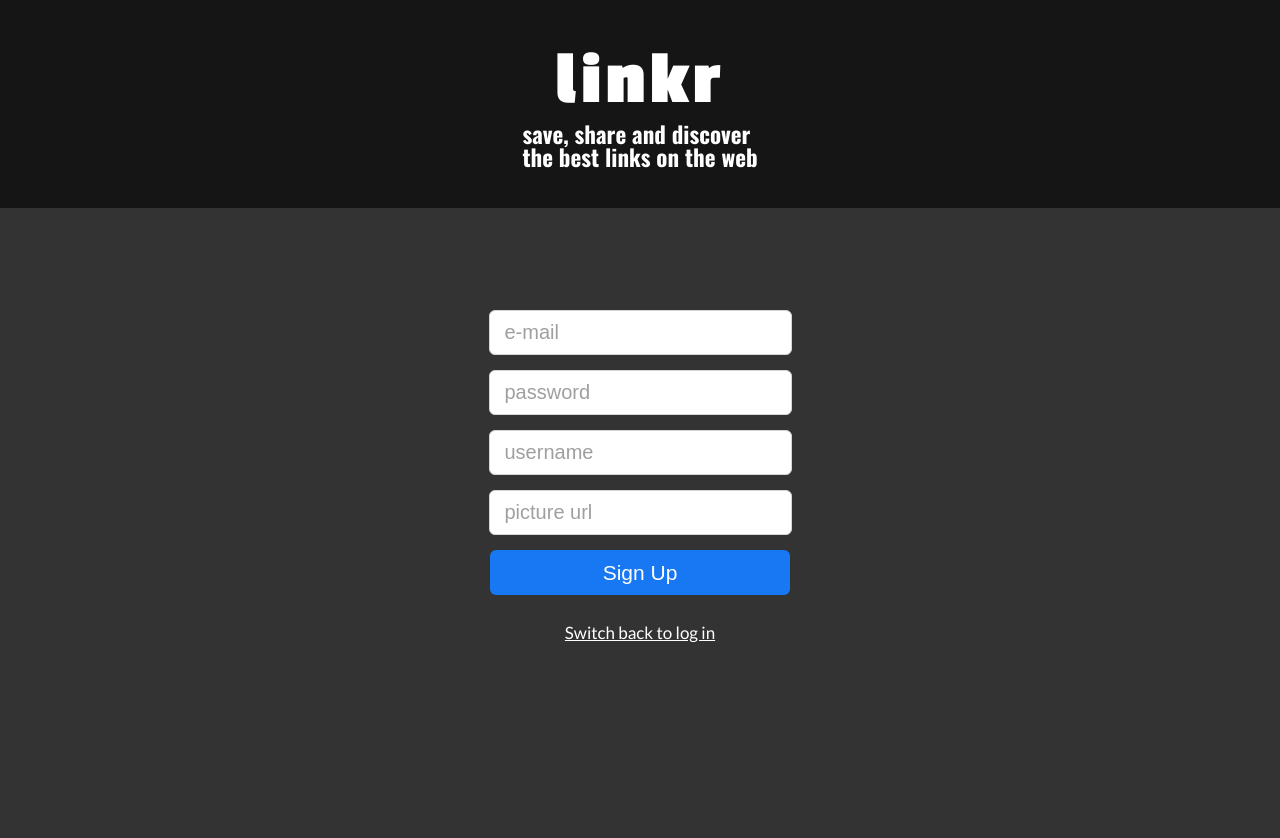
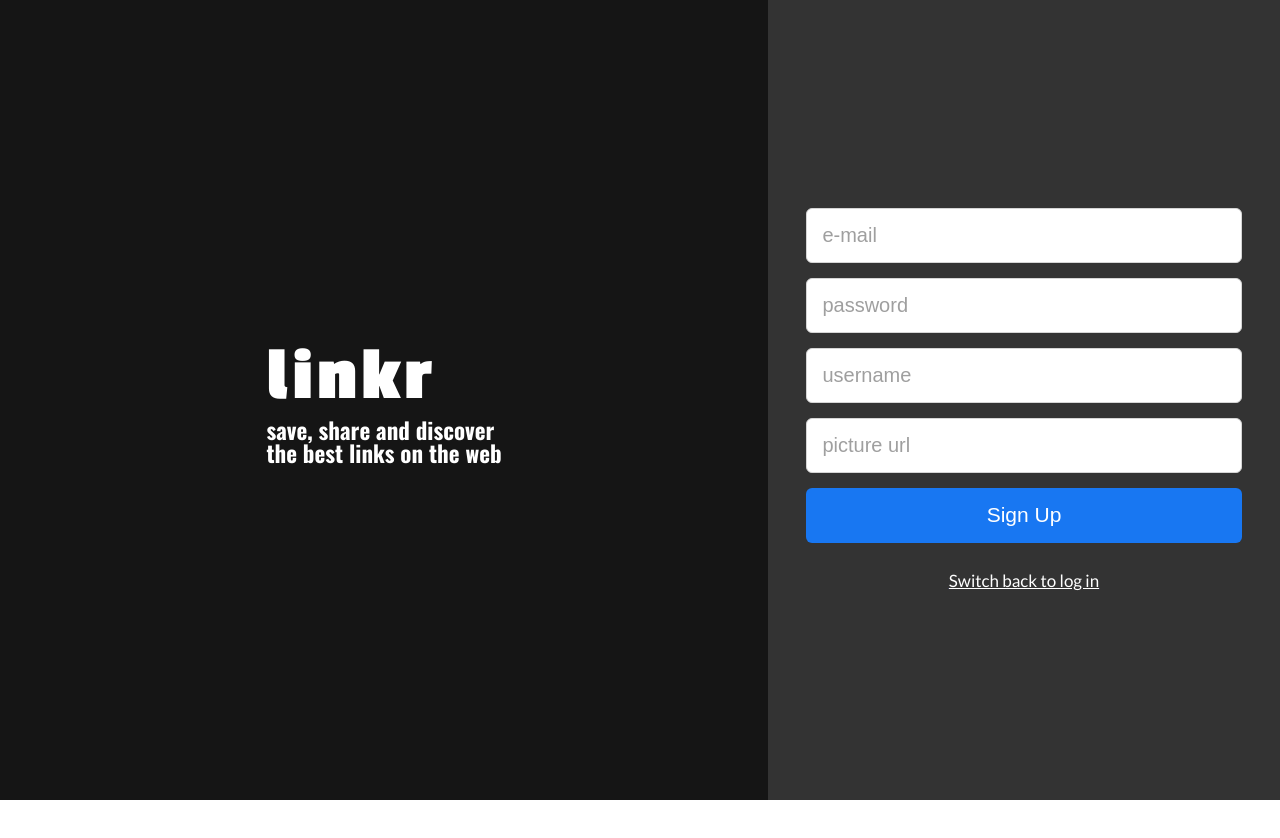
Before and after one commit to miguelmmattar/linkr-front, a React (Create React App) app: page /signup in a window 1280 px wide. Shown: the top 838 px of the page. After the commit the page ends 800 px from the top, so only its background shows below. Built offline with nearby package versions, Linux system fonts and the light colour scheme.

Commit message:
feat [signup & responsivity] finished signin and signup components with responsive options

```diff
--- a/src/components/SignInPage.js
+++ b/src/components/SignInPage.js
@@ -3,9 +3,17 @@ import { ThreeDots } from 'react-loader-spinner';
 import { useContext } from "react";
 import UserContext from "../contexts/UserContext.js";
 import { useNavigate, Link } from "react-router-dom";
-import styled from "styled-components";
 import services from "../services/linkr.js"
-
+import {
+    Wrapper,
+    TopContainer,
+    Title,
+    Branding,
+    LoginContainer,
+    New,
+    Loginform,
+    Loginbutton
+} from "../styles/AuthenticationStyle.js";
 
 function SignIn() {
     const { setUser } = useContext(UserContext);
@@ -38,18 +46,19 @@ function SignIn() {
 
         }).catch((error) => {
             console.error(error);
-            alert(`Please verify the insert data`);
+            alert(`Incorrect email or password, please verify the insertet data`);
             setIsDisable(false);
         });
     }
-
 
     return (
 
         <Wrapper>
             <TopContainer>
-                <Title>linkr</Title>
-                <Branding>save, share and discover <br></br> the best links on the web</Branding>
+                <div>
+                    <Title>linkr</Title>
+                    <Branding>save, share and discover <br></br> the best links on the web</Branding>
+                </div>
             </TopContainer>
             <LoginContainer>
                 <Loginform onSubmit={handleForm}>
@@ -74,92 +83,4 @@ function SignIn() {
     );
 }
 
-const Wrapper = styled.div`
-    height: 100vh;
-    width: 100vw;
-    height: 100vh;
-    z-index: 5;
-`
-const TopContainer = styled.div`
-    display: flex;
-    flex-direction: column;
-    align-items: center;
-    justify-content: center;
-    height: 26%;
-    width: 100%;
-    background-color: #151515;
-`
-const Title = styled.div`
-    font-family: 'Passion One', cursive;
-    font-weight: 700;
-    font-size: 76px;
-    line-height: 84px;
-    letter-spacing: 0.05em;
-    color: #FFFFFF;
-`;
-const Branding = styled.div`
-    font-family: 'Oswald', sans-serif;
-    font-weight: 700;
-    font-size: 23px;
-    color: #FFFFFF;
-`;
-const LoginContainer = styled.div`
-    display: flex;
-    flex-direction: column;
-    align-items: center;
-    justify-content: flex-start;
-    height: 74%;
-    width: 100%;
-    margin-top: 8%;
-    background-color: #333333;
-`
-const New = styled.p`
-    a{
-        text-decoration: none;
-    }
-    font-family: 'Lato';
-    font-style: normal;
-    font-weight: 400;
-    font-size: 17px;
-    line-height: 25px;
-    text-decoration-line: underline;
-    color: #FFFFFF;
-
-`
-const Loginform = styled.form`
-    display: flex;
-    flex-direction: column;
-    align-items: center;
-    input{
-        width: 303px;
-        height: 45px;
-        margin-bottom: 6px;
-        border: solid 1px #D5D5D5;
-        font-weight: 400;
-        font-size: 20px;
-        font-family: 'Raleway', sans-serif;
-        padding: 15px;
-        border-radius: 6px;
-        margin-bottom: 15px;
-        ::placeholder {
-        color: #9F9F9F;;
-        }
-    }
-`
-const Loginbutton = styled.button`
-    height: 45px;
-    width: 300px;
-    display: flex;
-    align-items: center;
-    justify-content: center;
-    background-color: #1877F2;;
-    border: none;
-    border-radius: 6px;
-    font-size: 21px;
-    font-family: 'Raleway', sans-serif;
-    color: #FFFFFF;
-    margin-bottom: 25px;
-    opacity: ${props => props.bluur ? 0.5 : 1};
-`
-
 export default SignIn;
--- a/src/components/SignUpPage.js
+++ b/src/components/SignUpPage.js
@@ -1,8 +1,17 @@
 import { useNavigate, Link } from "react-router-dom";
 import { useState } from "react";
 import { ThreeDots } from 'react-loader-spinner';
-import styled from "styled-components";
 import services from "../services/linkr.js"
+import {
+    Wrapper,
+    TopContainer,
+    Title,
+    Branding,
+    LoginContainer,
+    New,
+    Loginform,
+    Loginbutton
+} from "../styles/AuthenticationStyle.js";
 
 function SignUp() {
     const [isDisable, setIsDisable] = useState(false);
@@ -32,10 +41,9 @@ function SignUp() {
             return (navigate("/"));
         }).catch((error) => {
             console.error(error);
-            if(error.response.status === 422) {
+            if (error.response.status === 422) {
                 alert(`Please verify the insert data, ${error.response.data}`);
-            } else if(error.response.status === 409)
-            {
+            } else if (error.response.status === 409) {
                 alert(`This e-mail is already registered`);
             }
             setIsDisable(false);
@@ -45,8 +53,10 @@ function SignUp() {
     return (
         <Wrapper>
             <TopContainer>
-                <Title>linkr</Title>
-                <Branding>save, share and discover <br></br> the best links on the web</Branding>
+                <div>
+                    <Title>linkr</Title>
+                    <Branding>save, share and discover <br></br> the best links on the web</Branding>
+                </div>
             </TopContainer>
             <LoginContainer>
                 <Loginform onSubmit={handleForm}>
@@ -80,92 +90,4 @@ function SignUp() {
     );
 }
 
-const Wrapper = styled.div`
-    height: 100vh;
-    width: 100vw;
-    height: 100vh;
-    z-index: 5;
-`
-const TopContainer = styled.div`
-    display: flex;
-    flex-direction: column;
-    align-items: center;
-    justify-content: center;
-    height: 26%;
-    width: 100%;
-    background-color: #151515;
-`
-const Title = styled.div`
-    font-family: 'Passion One', cursive;
-    font-weight: 700;
-    font-size: 76px;
-    line-height: 84px;
-    letter-spacing: 0.05em;
-    color: #FFFFFF;
-`;
-const Branding = styled.div`
-    font-family: 'Oswald', sans-serif;
-    font-weight: 700;
-    font-size: 23px;
-    color: #FFFFFF;
-`;
-const LoginContainer = styled.div`
-    display: flex;
-    flex-direction: column;
-    align-items: center;
-    justify-content: flex-start;
-    height: 74%;
-    width: 100%;
-    margin-top: 8%;
-    background-color: #333333;
-`
-const New = styled.p`
-    a{
-        text-decoration: none;
-    }
-    font-family: 'Lato';
-    font-style: normal;
-    font-weight: 400;
-    font-size: 17px;
-    line-height: 25px;
-    text-decoration-line: underline;
-    color: #FFFFFF;
-
-`
-const Loginform = styled.form`
-    display: flex;
-    flex-direction: column;
-    align-items: center;
-    input{
-        width: 303px;
-        height: 45px;
-        margin-bottom: 6px;
-        border: solid 1px #D5D5D5;
-        font-weight: 400;
-        font-size: 20px;
-        font-family: 'Raleway', sans-serif;
-        padding: 15px;
-        border-radius: 6px;
-        margin-bottom: 15px;
-        ::placeholder {
-        color: #9F9F9F;;
-        }
-    }
-`
-const Loginbutton = styled.button`
-    height: 45px;
-    width: 300px;
-    display: flex;
-    align-items: center;
-    justify-content: center;
-    background-color: #1877F2;;
-    border: none;
-    border-radius: 6px;
-    font-size: 21px;
-    font-family: 'Raleway', sans-serif;
-    color: #FFFFFF;
-    margin-bottom: 25px;
-    opacity: ${props => props.bluur ? 0.5 : 1};
-`
-
 export default SignUp;
--- /dev/null
+++ b/src/styles/AuthenticationStyle.js
@@ -0,0 +1,125 @@
+import styled from "styled-components";
+
+const Wrapper = styled.div`
+    height: 100vh;
+    width: 100vw;
+    height: 100vh;
+    z-index: 5;
+    @media (min-width: 614px) {
+        display: flex;
+    }
+`
+const TopContainer = styled.div`
+    display: flex;
+    flex-direction: column;
+    align-items: center;
+    justify-content: center;
+    height: 26%;
+    width: 100%;
+    background-color: #151515;
+    div{
+        display: flex;
+        align-items: center;
+        justify-content: center;
+        flex-direction: column;
+    }
+    @media (min-width: 614px) {
+        height: 100%;
+        width: 60%;
+        div{
+            align-items: flex-start;
+        }
+    }
+
+`
+const Title = styled.div`
+    font-family: 'Passion One', cursive;
+    font-weight: 700;
+    font-size: 76px;
+    line-height: 84px;
+    letter-spacing: 0.05em;
+    color: #FFFFFF;
+`;
+const Branding = styled.div`
+    font-family: 'Oswald', sans-serif;
+    font-weight: 700;
+    font-size: 23px;
+    color: #FFFFFF;
+`;
+const LoginContainer = styled.div`
+    display: flex;
+    flex-direction: column;
+    align-items: center;
+    justify-content: flex-start;
+    height: 74%;
+    width: 100%;
+    margin-top: 8%;
+    background-color: #333333;
+
+    @media (min-width: 614px) {
+        height: 100%;
+        width: 40%;
+        margin-top: 0;
+        justify-content: center;
+
+    }
+`
+const New = styled.p`
+    a{
+        text-decoration: none;
+    }
+    font-family: 'Lato';
+    font-style: normal;
+    font-weight: 400;
+    font-size: 17px;
+    line-height: 25px;
+    text-decoration-line: underline;
+    color: #FFFFFF;
+
+`
+const Loginform = styled.form`
+    display: flex;
+    flex-direction: column;
+    align-items: center;
+    width: 100%;
+    input{
+        width: 85%;
+        height: 55px;
+        margin-bottom: 6px;
+        border: solid 1px #D5D5D5;
+        font-weight: 400;
+        font-size: 20px;
+        font-family: 'Raleway', sans-serif;
+        padding: 15px;
+        border-radius: 6px;
+        margin-bottom: 15px;
+        ::placeholder {
+        color: #9F9F9F;;
+        }
+    }
+`
+const Loginbutton = styled.button`
+    height: 55px;
+    width: 85%;
+    display: flex;
+    align-items: center;
+    justify-content: center;
+    background-color: #1877F2;;
+    border: none;
+    border-radius: 6px;
+    font-size: 21px;
+    font-family: 'Raleway', sans-serif;
+    color: #FFFFFF;
+    margin-bottom: 25px;
+    opacity: ${props => props.bluur ? 0.5 : 1};
+`
+export {
+    Wrapper,
+    TopContainer,
+    Title,
+    Branding,
+    LoginContainer,
+    New,
+    Loginform,
+    Loginbutton
+}
```
